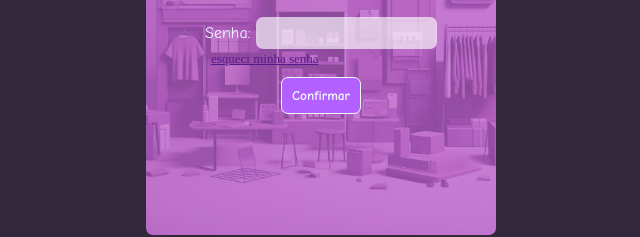
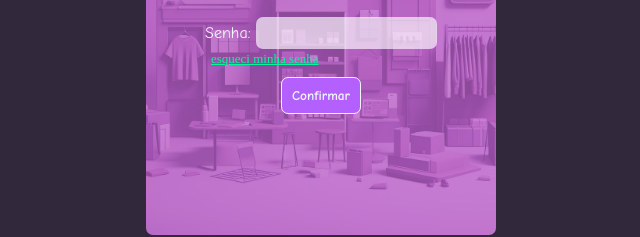
Before and after one commit to Kgabriel00/tela_de_login, a plain HTML site: page index.html in a window 1280 px wide. Shown: the part 365-602 px from the top of the page, 319-959 px from the left. Drawn offline with Linux system fonts and the light colour scheme.

Commit message:
projeto_login.css

```diff
--- a/projeto_login.css
+++ b/projeto_login.css
@@ -106,7 +106,7 @@ body{
 
 #ancora > a{
     font-size: small;
-    color: 00FA9A;
+    color: #00FA9A;
 
 }
 /*
```
